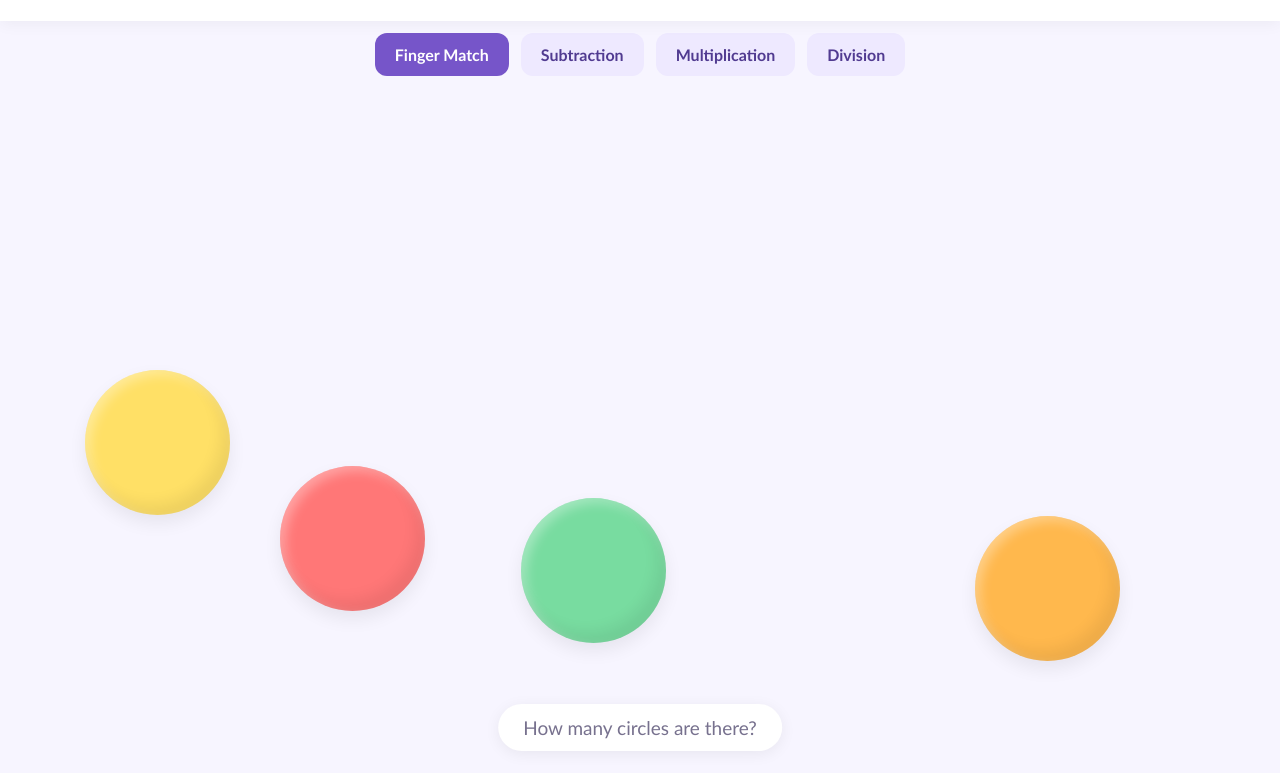
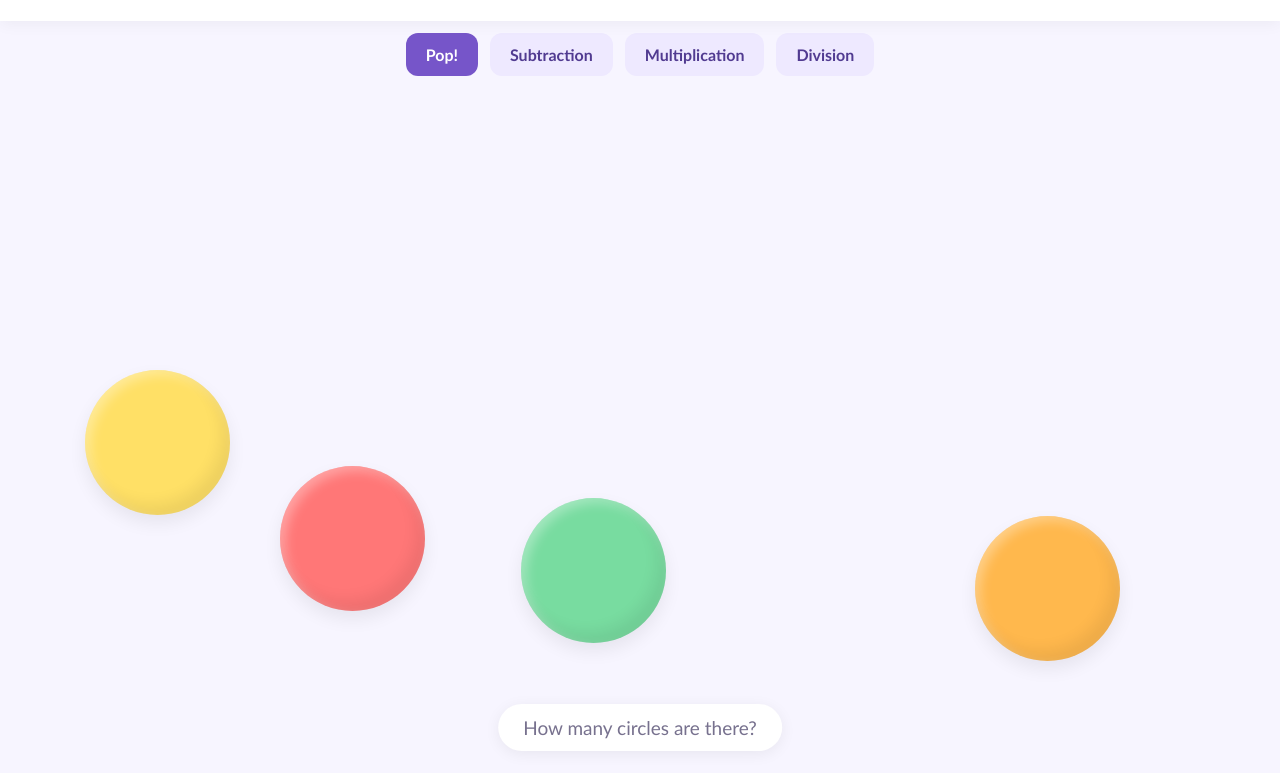
Before and after one commit to ShanSTang/learningTool, a plain HTML site: page index.html in a window 1280 px wide. Shown: the part 94-867 px from the top of the page. Drawn offline with Linux system fonts and the light colour scheme.

Commit message:
Update navigation link from 'Finger Match' to 'Pop!'

```diff
--- a/index.html
+++ b/index.html
@@ -36,7 +36,7 @@
 </header>
 
 <nav class="page-nav">
-    <a href="index.html" class="nav-link active">Finger Match</a>
+    <a href="index.html" class="nav-link active">Pop!</a>
     <a href="subtraction.html" class="nav-link">Subtraction</a>
     <a href="multiplication.html" class="nav-link">Multiplication</a>
     <a href="division.html" class="nav-link">Division</a>
```
